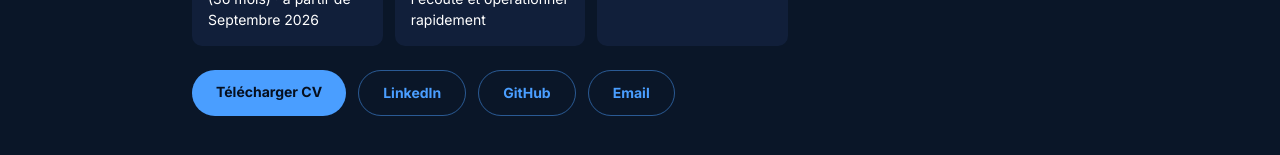
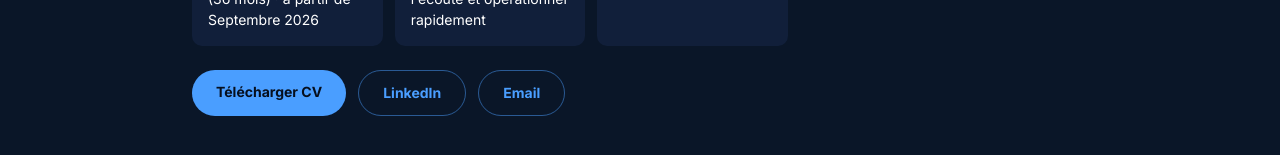
Before and after one commit to Ilias-cpu/portfolio-ilias, a Next.js app: page / in a window 1280 px wide. Shown: the part 663-818 px from the top of the page. Built offline with nearby package versions, Linux system fonts and the light colour scheme.

Commit message:
supprime bouton github accueil

```diff
--- a/src/app/page.tsx
+++ b/src/app/page.tsx
@@ -118,16 +118,7 @@ export default function Home() {
             >
               LinkedIn
             </a>
-            <a
-              href="https://github.com/ilias-messaoudi"
-              target="_blank"
-              rel="noopener noreferrer"
-              className="font-bold px-6 py-3 rounded-full text-sm transition-all duration-200 hover:scale-105"
-              style={{ border: "1px solid rgba(74,158,255,0.5)", color: "#4a9eff" }}
-            >
-              GitHub
-            </a>
-            <a
+<a
               href="mailto:ilias95messa70@gmail.com"
               className="font-bold px-6 py-3 rounded-full text-sm transition-all duration-200 hover:scale-105"
               style={{ border: "1px solid rgba(74,158,255,0.5)", color: "#4a9eff" }}
```
